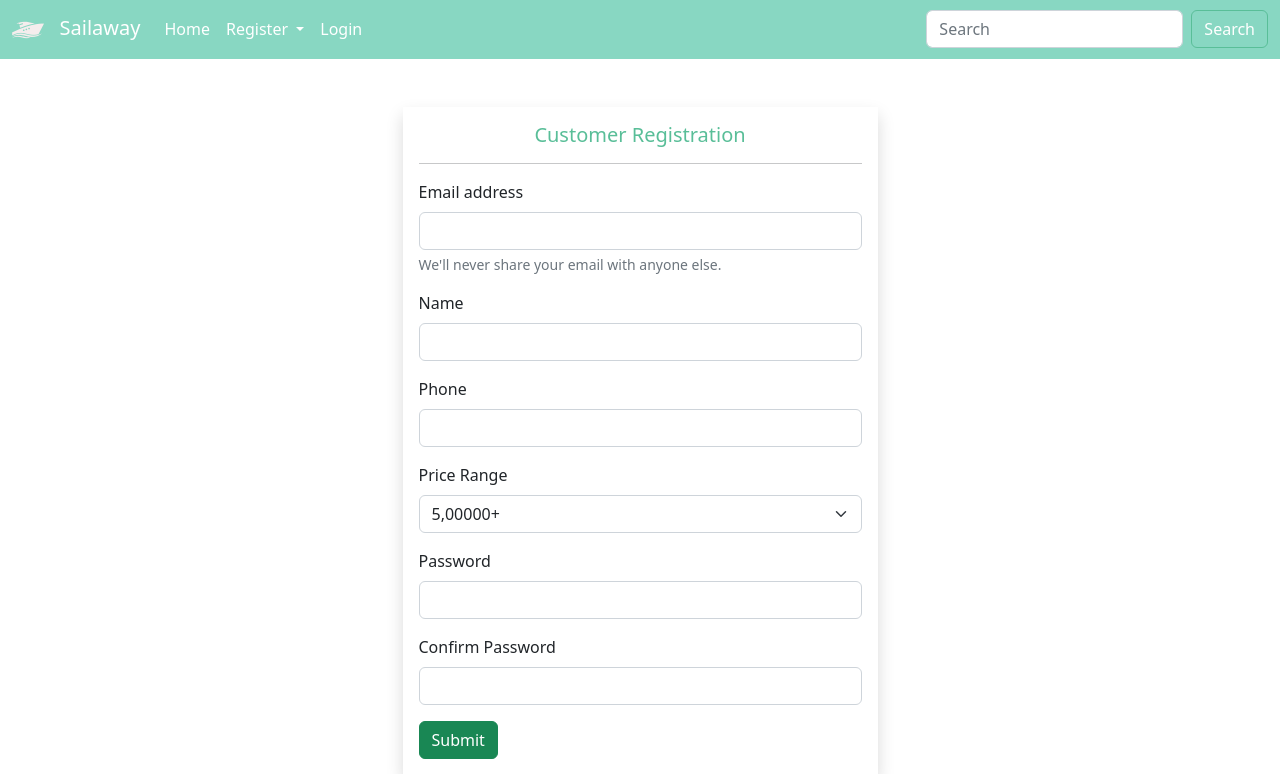
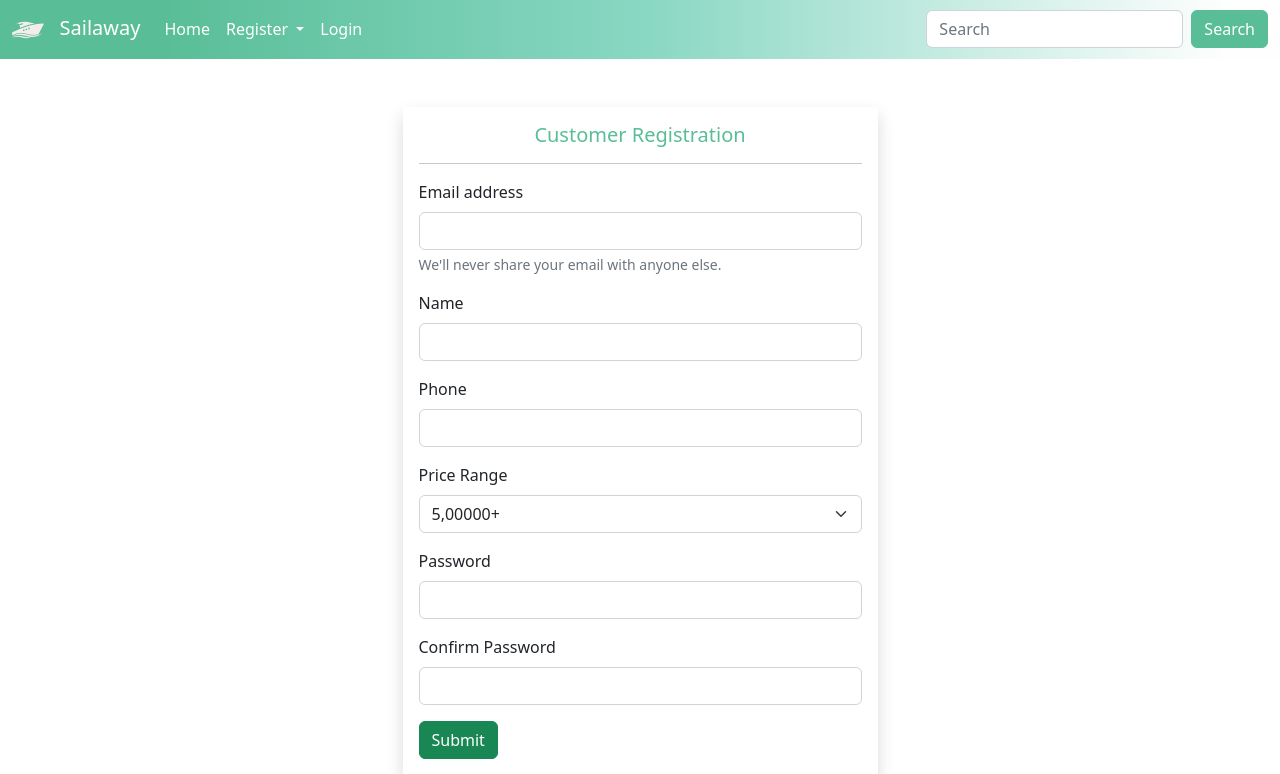
Before and after one commit to srucha20/Yatch_Web_development, a Django app: page /customer-register/ in a window 1280 px wide. Shown: the top 774 px of the page. Run offline with Django 3.2, Linux system fonts and the light colour scheme.

Commit message:
Css changes

```diff
--- a/src/static/styles/base.css
+++ b/src/static/styles/base.css
@@ -1,5 +1,7 @@
 .bg-navbar, btn-bg {
-    background: #88D7C2;
+    /* background: #88D7C2; */
+    background: rgb(89,190,152);
+background: linear-gradient(90deg, rgba(89,190,152,1) 6%, rgba(89,190,152,1) 13%, rgba(136,215,194,1) 50%, rgba(254,254,254,1) 96%);
 }
 
 .btn-bg{
@@ -13,10 +15,12 @@
     border: 1px solid #59BE98;
 }
 .search-btn-bg{
+    background-color: #59BE98;
     border-color: #59BE98;
 }
 .search-btn-bg:hover{
-    background-color: #59BE98 !important;
+    color: #59BE98 !important;
+    background-color: #fff !important;
     border-color: #59BE98 !important;
 }
 .text-primary-bg{
```
Also changed, not shown: db.sqlite3.
